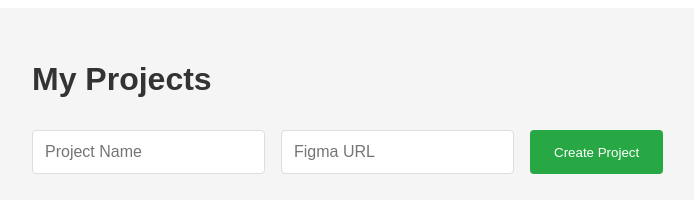
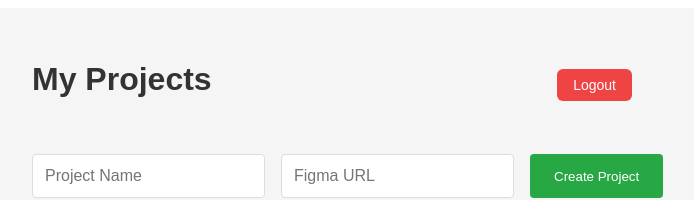
Before and after one commit to ashishvAB/gherkin_frontend, a React (Create React App) app: page /projects in a window 1280 px wide. Shown: the top 200 px of the page, without its empty margins (308-1002 px from the left). Built offline with nearby package versions, Linux system fonts and the light colour scheme; no server answers; sample sign-in values are in the browser's storage.

Commit message:
logout funtionality added in Project page

```diff
--- a/src/components/Projects/Projects.css
+++ b/src/components/Projects/Projects.css
@@ -108,3 +108,30 @@
   color: white;
   transform: scale(1.1);
 }
+
+.header-container {
+  display: flex;
+  justify-content: space-between;
+  align-items: center;
+  margin-bottom: 24px;
+}
+
+.logout-button {
+  background-color: #EF4444;
+  color: white;
+  padding: 8px 16px;
+  border: none;
+  border-radius: 6px;
+  font-size: 14px;
+  font-weight: 500;
+  cursor: pointer;
+  transition: background-color 0.2s;
+}
+
+.logout-button:hover {
+  background-color: #DC2626;
+}
+
+.logout-button:active {
+  background-color: #B91C1C;
+}
--- a/src/components/Projects/Projects.js
+++ b/src/components/Projects/Projects.js
@@ -1,6 +1,7 @@
 import React, { useState, useEffect } from 'react';
 import { useNavigate } from 'react-router-dom';
 import { projectService } from '../../services/projectService';
+import { authService } from '../../services/authService';
 import './Projects.css';
 
 function Projects() {
@@ -53,9 +54,20 @@ function Projects() {
     navigate(`/project/${projectId}`);
   };
 
+  const handleLogout = () => {
+    authService.logout();
+    setProjects([]);
+    navigate('/login');
+  };
+
   return (
     <div className="projects-container">
-      <h1>My Projects</h1>
+      <div className="header-container">
+        <h1>My Projects</h1>
+        <button className="logout-button" onClick={handleLogout}>
+          Logout
+        </button>
+      </div>
 
       <form className="create-project-form" onSubmit={createProject}>
         <input
--- a/src/services/authService.js
+++ b/src/services/authService.js
@@ -39,6 +39,7 @@ export const authService = {
 
     logout() {
         localStorage.removeItem('user');
+        localStorage.removeItem('token');
     },
 
     async register(userData) {
```
